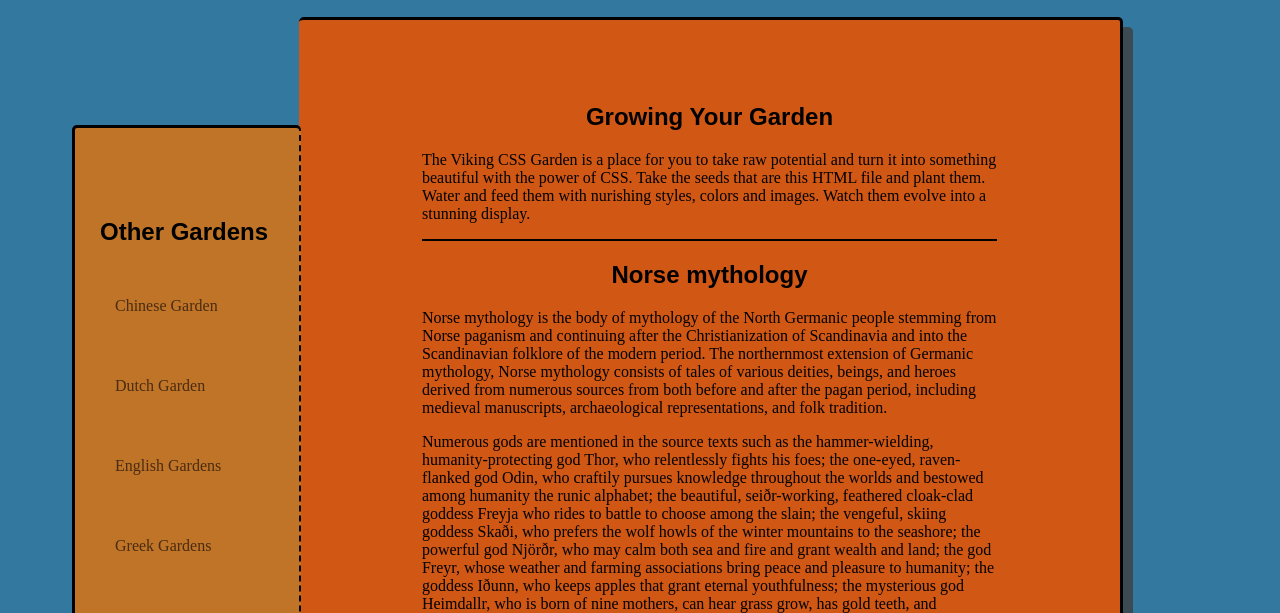
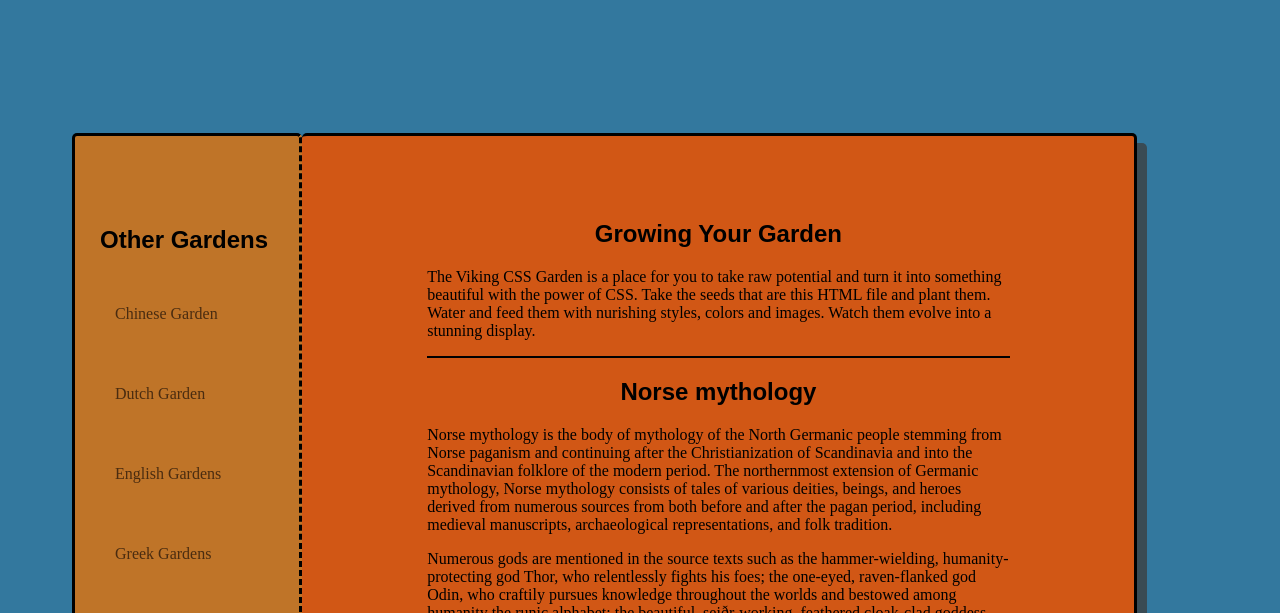
Before and after one commit to vikingeducation/assignment_viking_css_garden, a plain HTML site: page index.html in a window 1280 px wide. Shown: the part 187-800 px from the top of the page. Drawn offline with Linux system fonts and the light colour scheme; a web font is replaced by a local one.

Commit message:
change main element position to absolute and add top value: 40%

```diff
--- a/style.css
+++ b/style.css
@@ -34,8 +34,10 @@ main h2 {
 
 main {
 	background-color: #D15715;
+	position: absolute;
 	margin-left: 23%;
 	margin-bottom: 10%;
+	top: 40%;
 	padding-top: 5%;
 	padding-bottom: 5%;
 	border-radius: 5px;
@@ -53,12 +55,12 @@ main, aside {
 }
 aside {
 	position: absolute;
-	top: 39%;
+	top: 40%;
 	background-color: #BF7428;
 	border-radius: 5px;
 	margin-left: 5%;
 	width: 17.5%;
-	border-right: 2px dashed black;
+	border-right: 3px dashed black;
 	border-left: 3px solid black;
 	box-shadow: 0 10px #3A4B54;
 
```
